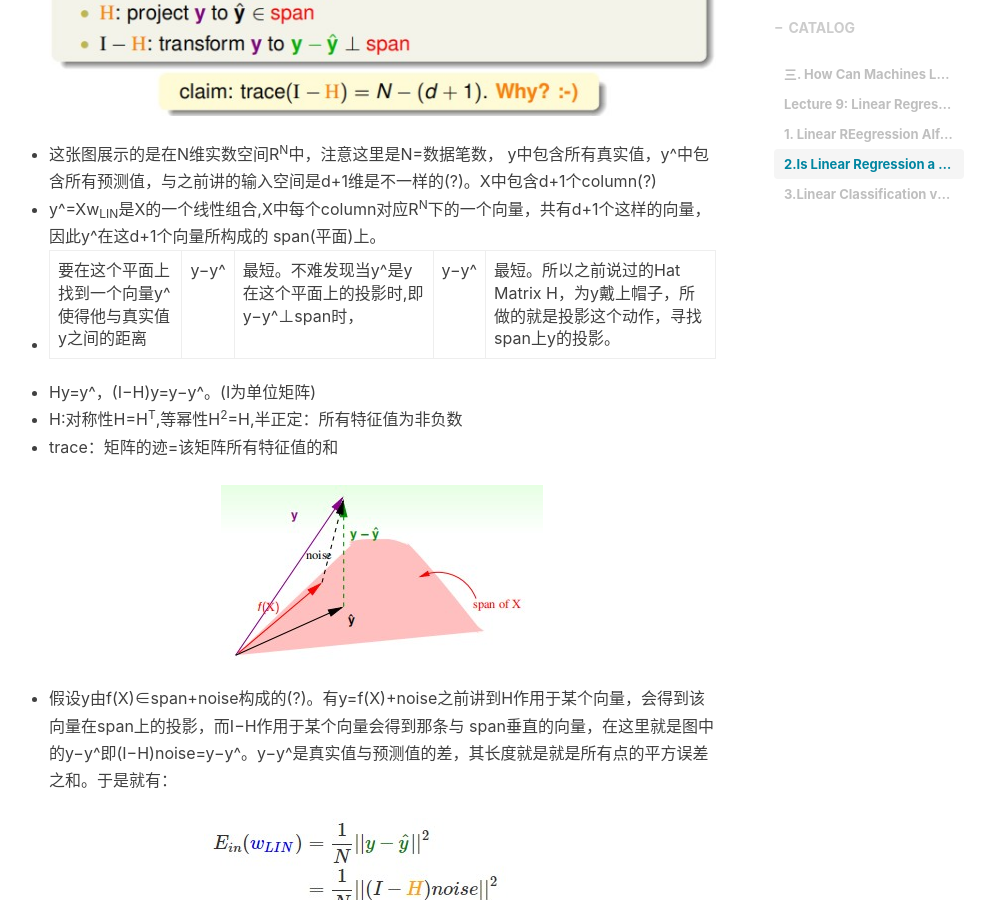
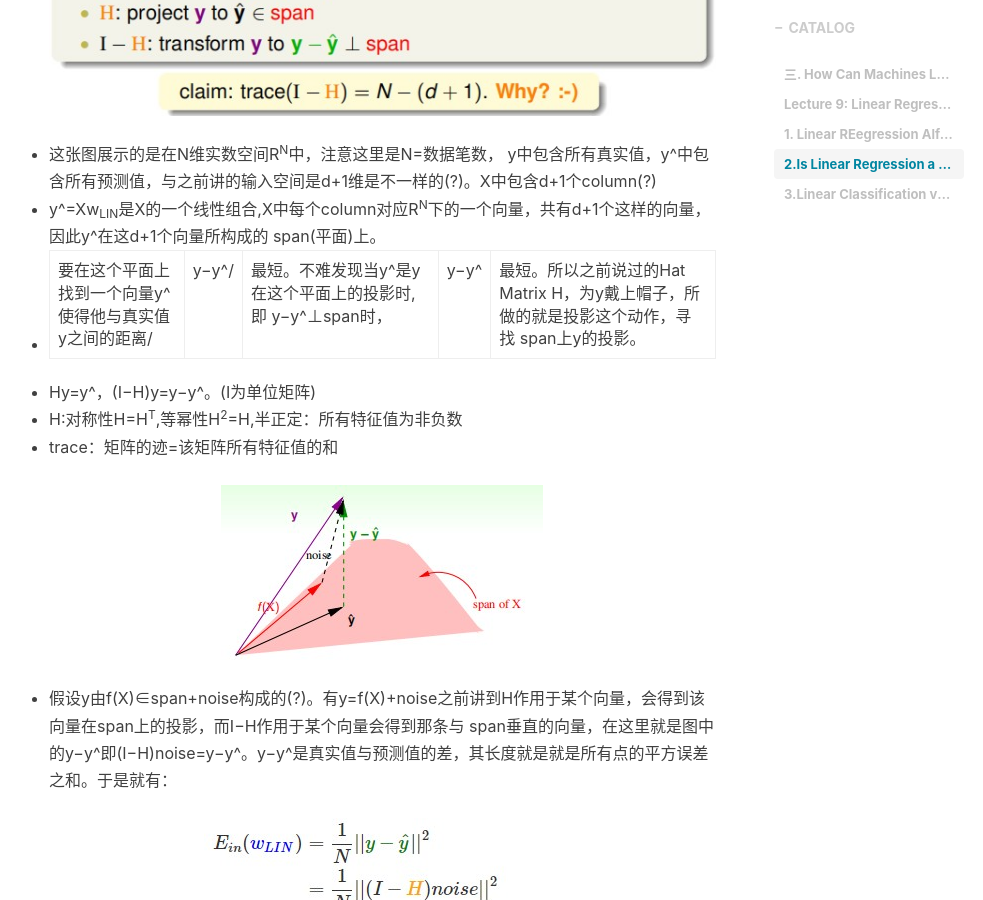
Before and after one commit to btyzkelili/btyzkelili.github.io, a Jekyll site: the page built from _posts/2019-06-08-linxuantian-jishi-9.md, in a window 1280 px wide and 900 px high, scrolled down 4719 px. Shown: the whole window, without its empty margins (256-1239 px from the left). Built offline with Jekyll 4.4.1, drawn with Linux system fonts in a browser that asks for light colours; nearby versions of some CDN libraries; comment, search, counter and statistics services are not loaded.

```diff
--- a/_posts/2019-06-08-linxuantian-jishi-9.md
+++ b/_posts/2019-06-08-linxuantian-jishi-9.md
@@ -33,7 +33,7 @@ tags:
 ![](/img/linxuant-jishi/9-11.jpg)
 * 这张图展示的是在N维实数空间R<sup>N</sup>中，注意这里是N=数据笔数， y中包含所有真实值，y^中包含所有预测值，与之前讲的输入空间是d+1维是不一样的(?)。X中包含d+1个column(?)
 * y^=Xw<sub>LIN</sub>是X的一个线性组合,X中每个column对应R<sup>N</sup>下的一个向量，共有d+1个这样的向量，因此y^在这d+1个向量所构成的 span(平面)上。
-* 要在这个平面上找到一个向量y^使得他与真实值y之间的距离|y−y^|最短。不难发现当y^是y在这个平面上的投影时,即 y−y^⊥span时，|y−y^|最短。所以之前说过的Hat Matrix H，为y戴上帽子，所做的就是投影这个动作，寻找 span上y的投影。
+* 要在这个平面上找到一个向量y^使得他与真实值y之间的距离/|y−y^/|最短。不难发现当y^是y在这个平面上的投影时,即 y−y^⊥span时，|y−y^|最短。所以之前说过的Hat Matrix H，为y戴上帽子，所做的就是投影这个动作，寻找 span上y的投影。
 * Hy=y^，(I−H)y=y−y^。(I为单位矩阵)
 * H:对称性H=H<sup>T</sup>,等幂性H<sup>2</sup>=H,半正定：所有特征值为非负数
 * trace：矩阵的迹=该矩阵所有特征值的和
```
